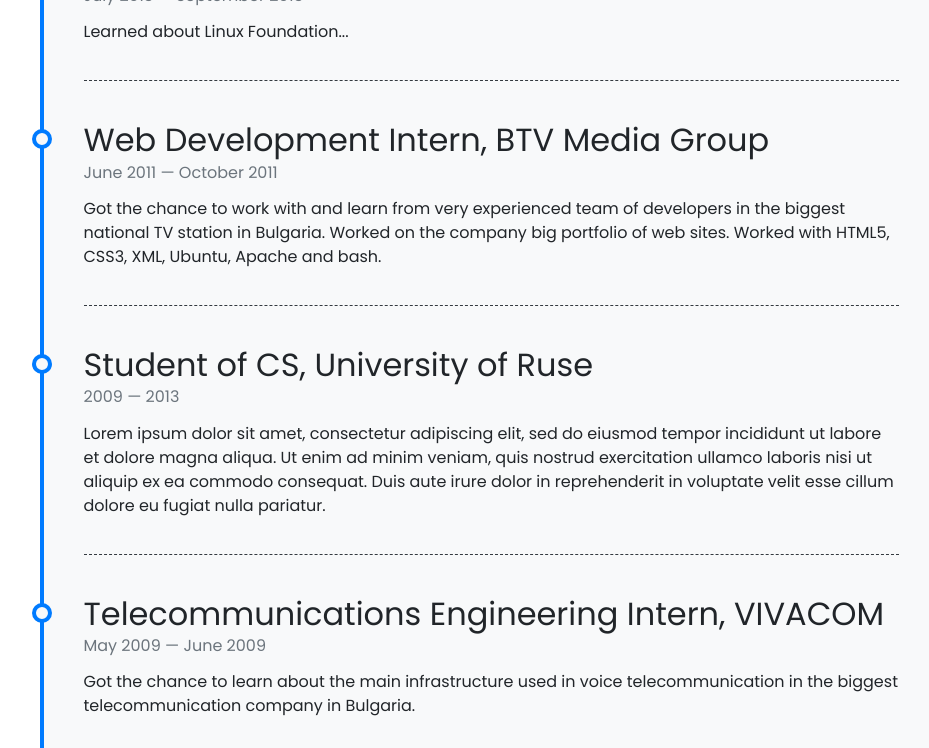
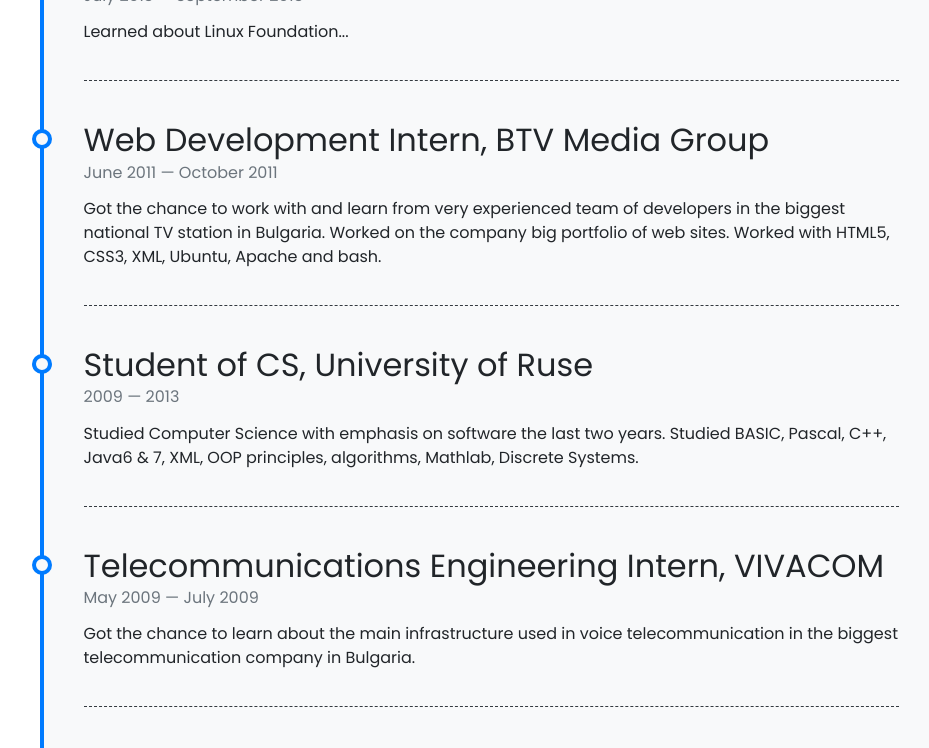
Before and after one commit to clappingmonkey/personal-site, a Jekyll site: the page built from pages/about.md, in a window 1280 px wide and 900 px high, scrolled down 1920 px, cut to the strip 0-748 px from the top of the window. Shown: the whole strip, without its empty margins (149-1078 px from the left). Built offline with Jekyll 4.4.1, drawn with Linux system fonts in a browser that asks for light colours; nearby versions of some CDN libraries; emoji names are drawn with the system emoji font.

Commit message:
edit the timeline info

```diff
--- a/_data/timeline.yml
+++ b/_data/timeline.yml
@@ -40,14 +40,11 @@
 - title: Student of CS, University of Ruse
   from: 2009
   to: 2013
-  description: Lorem ipsum dolor sit amet, consectetur adipiscing elit,
-               sed do eiusmod tempor incididunt ut labore et dolore magna aliqua.
-               Ut enim ad minim veniam, quis nostrud exercitation ullamco laboris
-               nisi ut aliquip ex ea commodo consequat. Duis aute irure dolor in
-               reprehenderit in voluptate velit esse cillum dolore eu fugiat nulla pariatur.
+  description: Studied Computer Science with emphasis on software the last two years. Studied BASIC,
+               Pascal, C++, Java6 & 7, XML, OOP principles, algorithms, Mathlab, Discrete Systems.
 
 - title: Telecommunications Engineering Intern, VIVACOM
   from: May 2009
-  to: June 2009
+  to: July 2009
   description: Got the chance to learn about the main infrastructure used in voice telecommunication
                in the biggest telecommunication company in Bulgaria.
```
